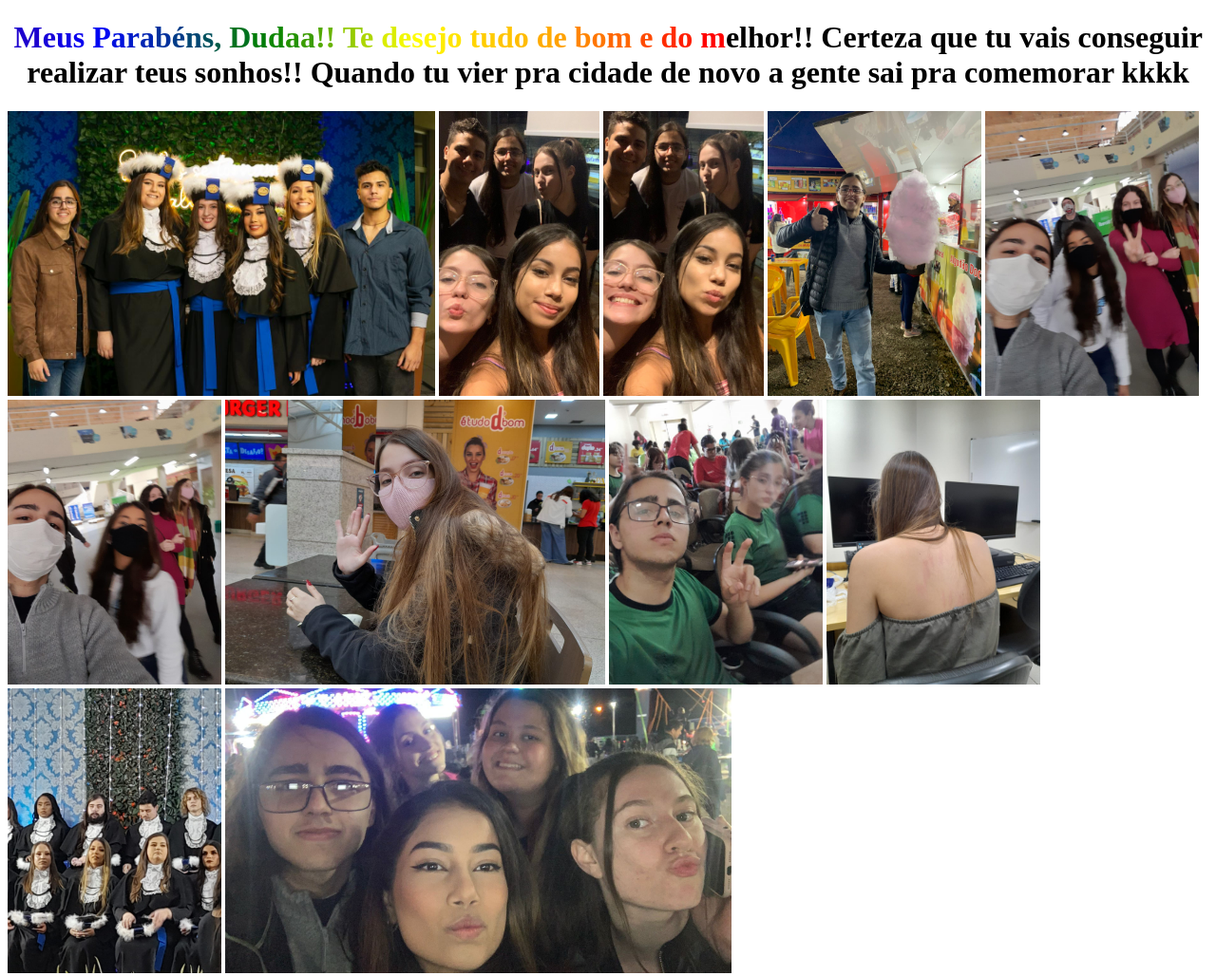
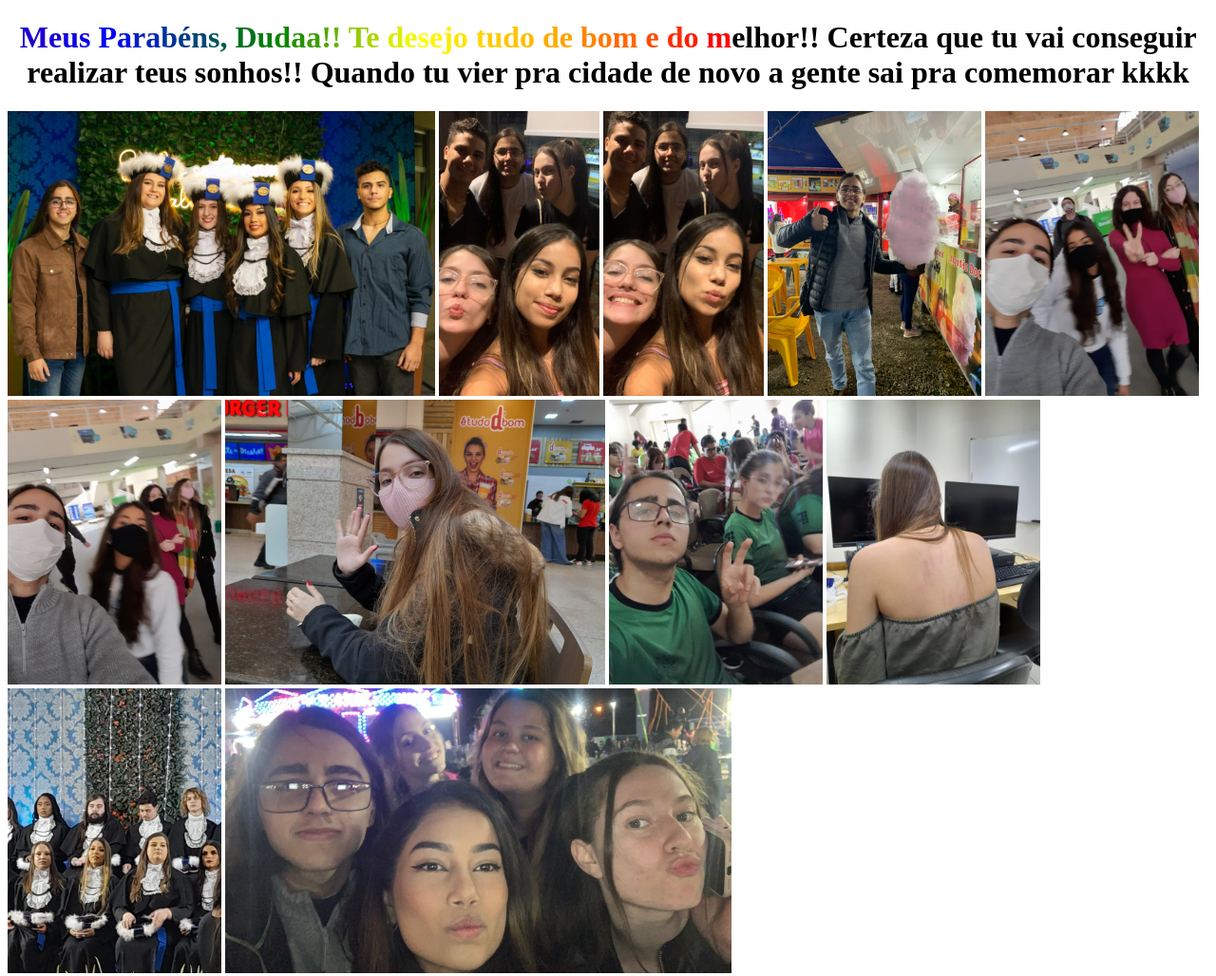
Before and after one commit to Sol-l/Sol-l.github.io, a plain HTML site: page index.html in a window 1280 px wide. Shown: the whole page at 95% size. Drawn offline with Linux system fonts and the light colour scheme.

Commit message:
Update index.html

```diff
--- a/index.html
+++ b/index.html
@@ -53,7 +53,7 @@
         }
     </style>
 
-    <h1 id="rainbow-text">Meus Parabéns, Dudaa!! Te desejo tudo de bom e do melhor!! Certeza que tu vais conseguir
+    <h1 id="rainbow-text">Meus Parabéns, Dudaa!! Te desejo tudo de bom e do melhor!! Certeza que tu vai conseguir
         realizar teus sonhos!! Quando tu vier pra cidade de novo a gente sai pra comemorar kkkk</h1>
 
     <script>
```
